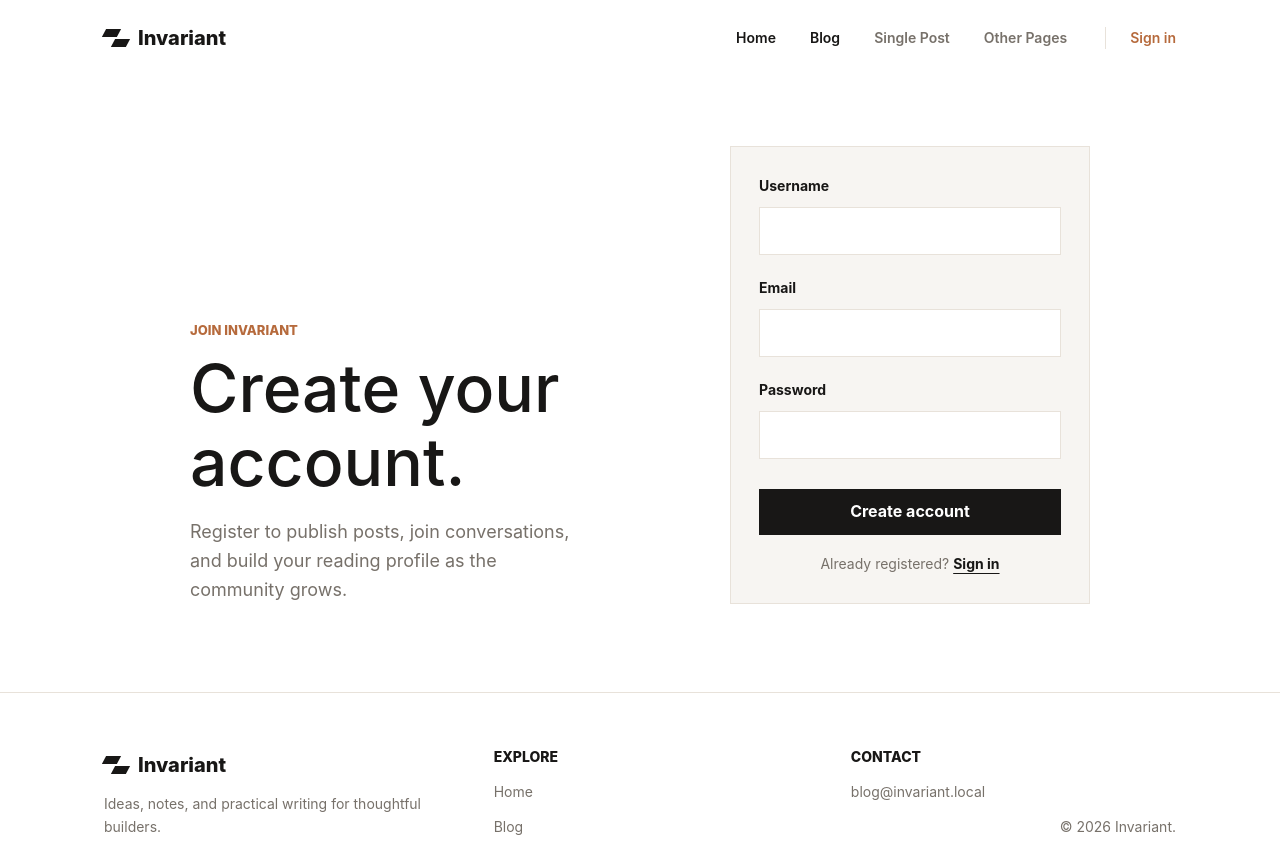
After one commit to ragbendra/Invariant, a FastAPI app: page /register in a window 1280 px wide. The commit adds this page. Shown: the top 844 px of the page. Run offline with FastAPI, Linux system fonts and the light colour scheme.

Commit message:
feat: Add user registration and password hashing

```diff
--- a/app/static/css/style.css
+++ b/app/static/css/style.css
@@ -326,6 +326,12 @@ h2 {
   font-size: 18px;
 }
 
+.auth-page__notice {
+  margin-top: 18px !important;
+  color: var(--color-accent) !important;
+  font-weight: 700;
+}
+
 .admin-page {
   max-width: 760px;
   margin: 0 auto;
@@ -395,6 +401,20 @@ h2 {
 
 .auth-form button:hover {
   background: var(--color-accent);
+}
+
+.auth-page__links {
+  margin: 8px 0 0;
+  color: var(--color-muted);
+  font-size: 14px;
+  text-align: center;
+}
+
+.auth-page__links a {
+  color: var(--color-primary);
+  font-weight: 700;
+  text-decoration: underline;
+  text-underline-offset: 4px;
 }
 
 .post-detail__header {
--- a/app/templates/login.html
+++ b/app/templates/login.html
@@ -8,6 +8,9 @@
         <p class="eyebrow">Invariant account</p>
         <h1 id="login-title">Sign in to participate.</h1>
         <p>Sign in to create posts, join conversations, and access account features as they become available.</p>
+        {% if registered %}
+            <p class="auth-page__notice">Account created. You can sign in now.</p>
+        {% endif %}
     </div>
 
     <form class="auth-form" method="post" action="/login">
@@ -18,6 +21,7 @@
         <input id="password" name="password" type="password" autocomplete="current-password" required>
 
         <button type="submit">Sign in</button>
+        <p class="auth-page__links">New to Invariant? <a href="/register">Create an account</a></p>
     </form>
 </section>
 {% endblock %}
--- /dev/null
+++ b/app/templates/register.html
@@ -0,0 +1,27 @@
+{% extends "base.html" %}
+
+{% block title %}Create Account - Invariant{% endblock %}
+
+{% block content %}
+<section class="auth-page" aria-labelledby="register-title">
+    <div class="auth-page__copy">
+        <p class="eyebrow">Join Invariant</p>
+        <h1 id="register-title">Create your account.</h1>
+        <p>Register to publish posts, join conversations, and build your reading profile as the community grows.</p>
+    </div>
+
+    <form class="auth-form" method="post" action="/register">
+        <label for="username">Username</label>
+        <input id="username" name="username" type="text" autocomplete="username" required>
+
+        <label for="email">Email</label>
+        <input id="email" name="email" type="email" autocomplete="email" required>
+
+        <label for="password">Password</label>
+        <input id="password" name="password" type="password" autocomplete="new-password" minlength="8" required>
+
+        <button type="submit">Create account</button>
+        <p class="auth-page__links">Already registered? <a href="/login">Sign in</a></p>
+    </form>
+</section>
+{% endblock %}
```
Also changed, not shown: app/routers/auth.py (+52 -1 lines), docs/frontend-build-notes.md (+5 -2 lines).
